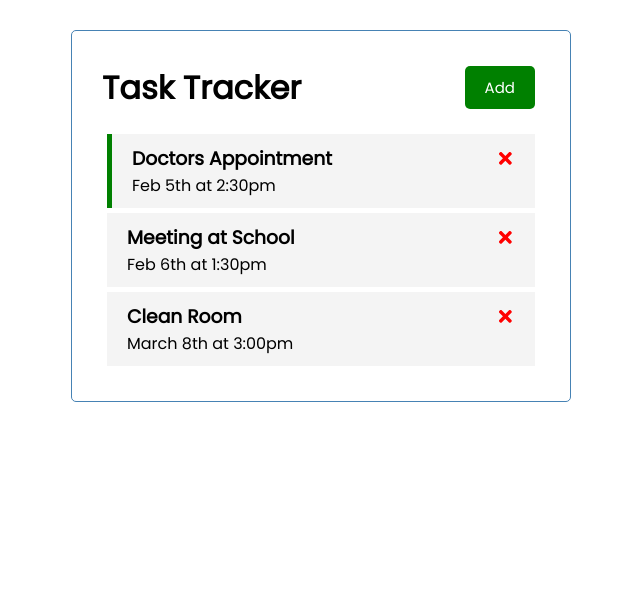
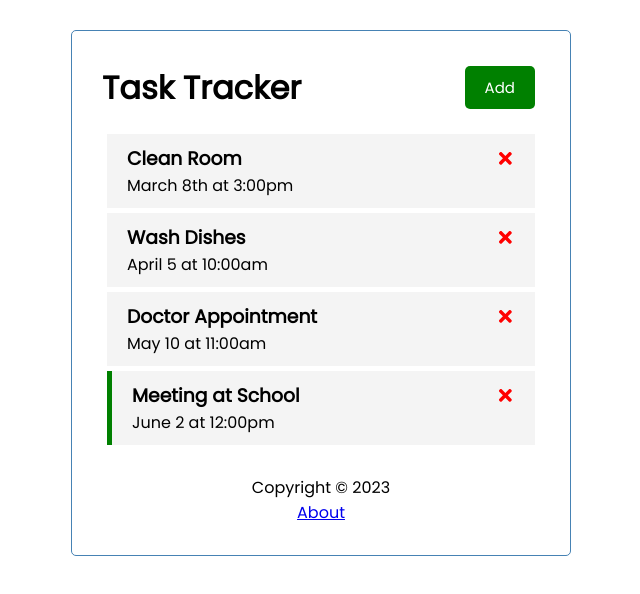
Before and after one commit to jeancarlosherrera/task-tracker, a React (Create React App) app: page / in a window 1280 px wide. Shown: the top 594 px of the page, without its empty margins (319-959 px from the left). Built offline with nearby package versions, Linux system fonts and the light colour scheme; data requests are answered from the project's data file.

Commit message:
React Router added

```diff
--- a/db.json
+++ b/db.json
@@ -1,22 +1,28 @@
 {
   "tasks": [
-    {
-      "id": 1,
-      "text": "Doctors Appointment",
-      "day": "Feb 5th at 2:30pm",
-      "reminder": true
-    },
-    {
-      "id": 2,
-      "text": "Meeting at School",
-      "day": "Feb 6th at 1:30pm",
-      "reminder": false
-    },
     {
       "text": "Clean Room",
       "day": "March 8th at 3:00pm",
       "reminder": false,
       "id": 3
+    },
+    {
+      "text": "Wash Dishes",
+      "day": "April 5 at 10:00am",
+      "reminder": false,
+      "id": 4
+    },
+    {
+      "text": "Doctor Appointment",
+      "day": "May 10 at 11:00am",
+      "reminder": false,
+      "id": 5
+    },
+    {
+      "text": "Meeting at School",
+      "day": "June 2 at 12:00pm",
+      "reminder": true,
+      "id": 6
     }
   ]
 }
--- a/package.json
+++ b/package.json
@@ -10,6 +10,7 @@
     "react": "^18.2.0",
     "react-dom": "^18.2.0",
     "react-icons": "^4.8.0",
+    "react-router-dom": "^6.11.2",
     "react-scripts": "5.0.1",
     "web-vitals": "^2.1.4"
   },
--- a/src/App.js
+++ b/src/App.js
@@ -1,7 +1,10 @@
 import {useState, useEffect} from 'react'
+import { BrowserRouter as Router, Route, Routes} from 'react-router-dom'
 import Header from './components/Header'
+import Footer from './components/Footer'
 import Tasks from './components/Tasks'
 import AddTask from './components/AddTask'
+import About from './components/About'
 
 const App = () => {
   const [showAddTask, setShowAddTask] = useState(false)
@@ -60,11 +63,23 @@ const App = () => {
   }
 
   return (
-    <div className='container'>
-      <Header onAdd={() => setShowAddTask(!showAddTask)} showAddTask={showAddTask}/>
-      {showAddTask && <AddTask onAdd={addTask} /> }
-      {tasks.length > 0 ? (<Tasks tasks={tasks} onDelete={deleteTask} onToggle={toggleReminder} />) : ("No Tasks") }
-    </div>
+    <Router>
+      <div className='container'>
+        <Header onAdd={() => setShowAddTask(!showAddTask)} showAddTask={showAddTask} />
+        <Routes>
+          <Route path='/'
+          element={
+            <>
+              {showAddTask && <AddTask onAdd={addTask} />}
+              {tasks.length > 0 ? (<Tasks tasks={tasks} onDelete={deleteTask} onToggle={toggleReminder} />) : ("No Tasks")}
+            </>
+          }
+          />
+          <Route path='/about' element={<About/>}/>
+        </Routes>
+        <Footer />
+      </div>
+    </Router>
   );
 }
 
--- /dev/null
+++ b/src/components/About.js
@@ -0,0 +1,12 @@
+import { Link } from 'react-router-dom'
+
+const About = () => {
+    return (
+        <div>
+            <h4>Version 1.0.0</h4>
+            <Link to='/'>Go Back </Link>
+        </div>
+    )
+}
+
+export default About
--- /dev/null
+++ b/src/components/Footer.js
@@ -0,0 +1,14 @@
+import { Link, useLocation } from 'react-router-dom'
+
+const Footer = () => {
+    const location = useLocation()
+
+    return (
+        <footer>
+            <p>Copyright &copy; 2023</p>
+            {location.pathname === '/' && <Link to='/about'>About</Link>}
+        </footer>
+    )
+}
+
+export default Footer
--- a/src/components/Header.js
+++ b/src/components/Header.js
@@ -1,11 +1,13 @@
 import Button from './Button'
+import { useLocation } from 'react-router-dom'
 
 const Header = ({onAdd, showAddTask}) => {
+    const location = useLocation()
 
     return (
         <header className='header'>
             <h1>Task Tracker</h1>
-            <Button onClick={onAdd}  color={showAddTask ? 'red' : 'green'} text={showAddTask ? 'Close' : 'Add'} />
+            {location.pathname === '/' && <Button onClick={onAdd}  color={showAddTask ? 'red' : 'green'} text={showAddTask ? 'Close' : 'Add'} /> }
         </header>
     )
 }
```
Also changed, not shown: 1 other file (tests, documents, lock files or other folders).
